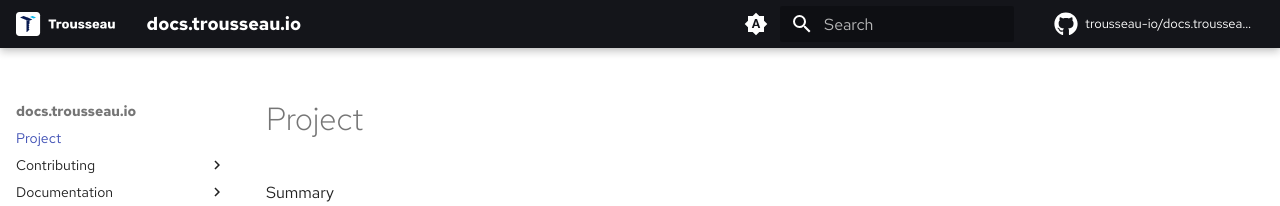
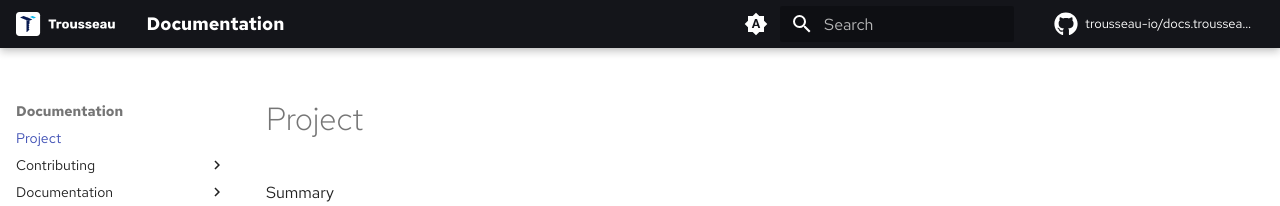
Before and after one commit to Trousseau-io/docs.trousseau.io, an MkDocs documentation site: the page built from docs/index.md, in a window 1280 px wide. Shown: the top 206 px of the page. Built offline with MkDocs 1.6.1 and Material for MkDocs 9.7.7, drawn with Linux system fonts in a browser that asks for light colours; some web fonts are replaced; comment, search, counter and statistics services are not loaded.

Commit message:
Update mkdocs.yml

```diff
--- a/mkdocs.yml
+++ b/mkdocs.yml
@@ -1,4 +1,4 @@
-site_name: docs.trousseau.io
+site_name: Documentation
 site_url: https://docs.trousseau.io
 
 # plugins:
```
